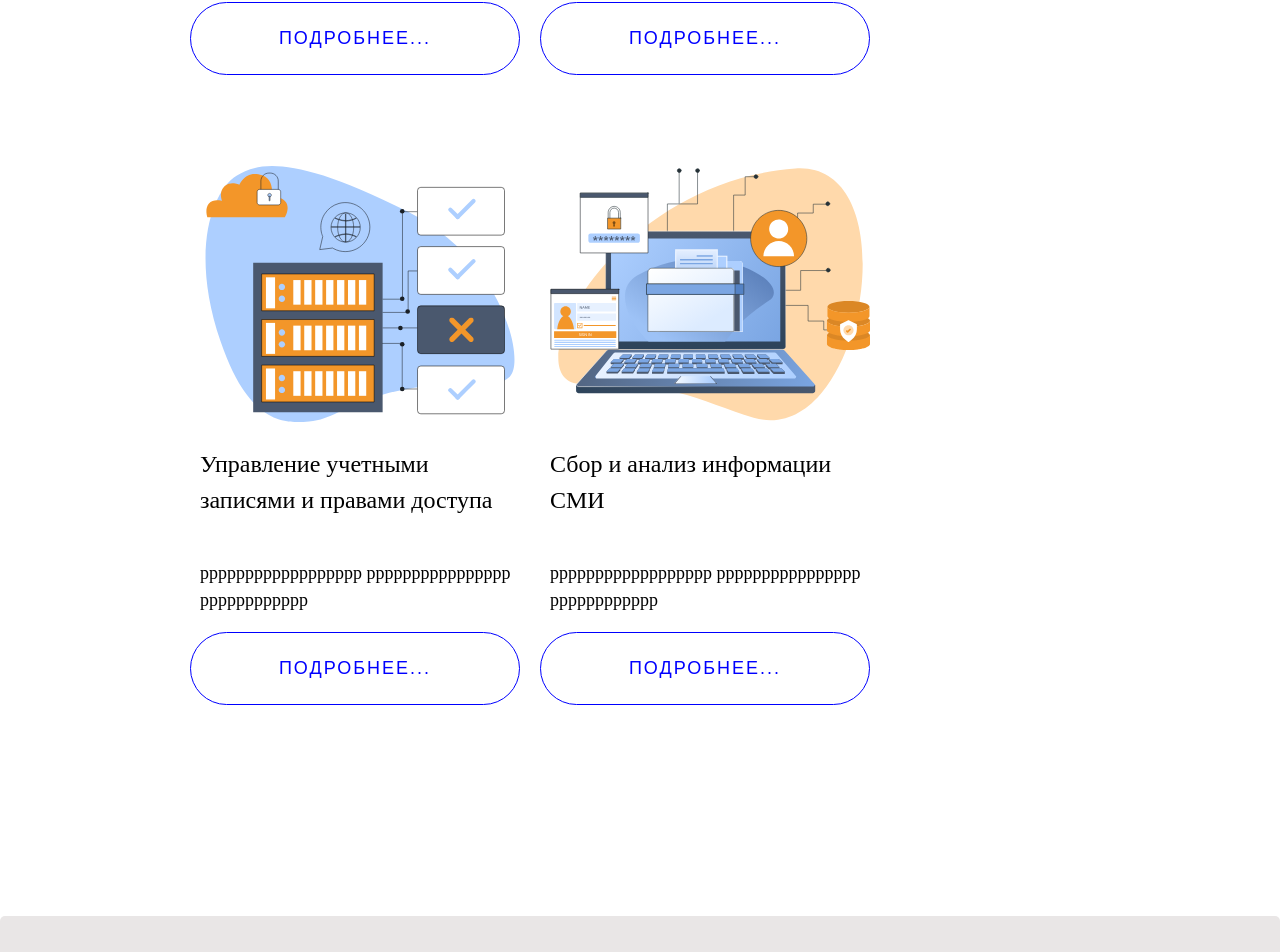
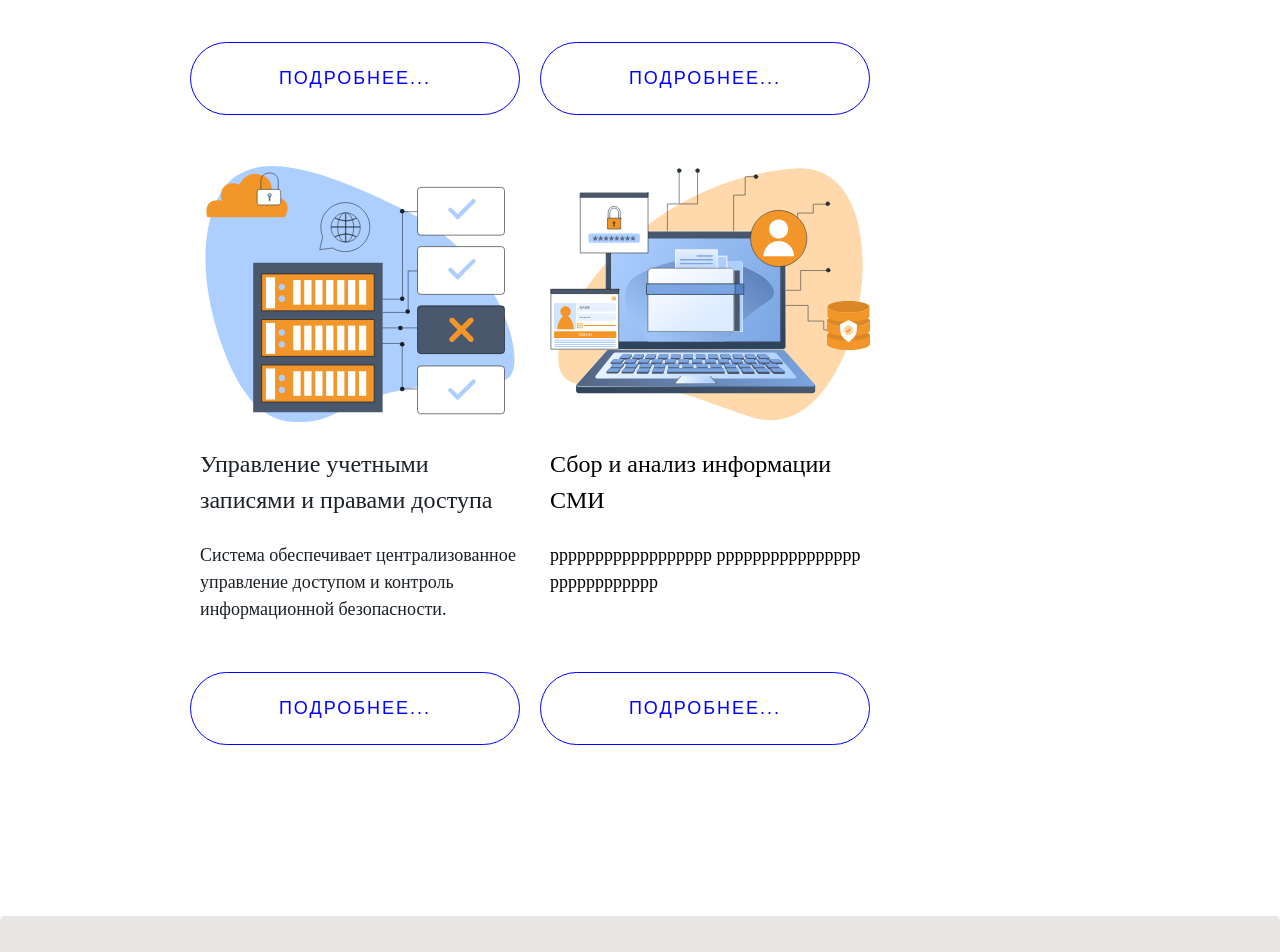
Before and after one commit to MaximEsin/It-easy, a React (Create React App) app: page /products in a window 1280 px wide. Shown: the part 1895-2847 px from the top of the page. Built offline with nearby package versions, Linux system fonts and the light colour scheme.

Commit message:
Security page added

```diff
--- a/src/App.js
+++ b/src/App.js
@@ -13,6 +13,7 @@ import { useEffect } from "react";
 import { getLanguage } from "./services/actions";
 import FireAlarm from "./pages/projects/FireAlarm";
 import IP from "./pages/IP";
+import Security from "./pages/projects/Security";
 
 function App() {
   const dispatch = useDispatch();
@@ -39,6 +40,7 @@ function App() {
         <Route path="/services" element={<Services />} />
         <Route path="/IP" element={<IP />} />
         <Route path="/fire-alarm" element={<FireAlarm />} />
+        <Route path="/security" element={<Security />} />
       </Routes>
       <Footer />
     </div>
--- a/src/components/Product.jsx
+++ b/src/components/Product.jsx
@@ -7,8 +7,10 @@ const Product = ({ image, heading, description }) => {
   return (
     <div className={styles.product__container}>
       <img src={image} alt="Image of product" className={styles.product__img} />
-      <p className={styles.product__heading}>{heading}</p>
-      <p className={styles.product__description}>{description}</p>
+      <div className={styles.product__content}>
+        <p className={styles.product__heading}>{heading}</p>
+        <p className={styles.product__description}>{description}</p>
+      </div>
       <button className={styles.product__btn}>{data.ourProductsButtonList}</button>
     </div>
   );
--- a/src/components/Product.module.scss
+++ b/src/components/Product.module.scss
@@ -5,6 +5,10 @@
     width: 100%;
     max-width: 320px;
     height: 600px;
+  }
+
+  &__content {
+    height: 250px;
   }
 
   &__heading {
--- a/src/data/Data.jsx
+++ b/src/data/Data.jsx
@@ -82,7 +82,7 @@ export const Russian = {
   ourProductsTitleList4: "Цифровой ассистент сотрудника",
   ourProductsDescription4: "рррррррррррррррррр рррррррррррррррр рррррррррррр",
   ourProductsTitleList5: "Управление учетными записями и правами доступа",
-  ourProductsDescription5: "рррррррррррррррррр рррррррррррррррр рррррррррррр",
+  ourProductsDescription5: "Система обеспечивает централизованное управление доступом и контроль информационной безопасности.",
   ourProductsTitleList6: "Сбор и анализ информации СМИ",
   ourProductsDescription6: "рррррррррррррррррр рррррррррррррррр рррррррррррр",
   fAHeading: "Система мониторинга пожарной сигнализации",
@@ -240,7 +240,7 @@ export const English = {
     "qqqqqqqqqqqqqqqqqqqqqq qqqqqqqqqqqqqqqqqqqqqqq qqqqqqqqqqqqqq",
   ourProductsTitleList5: "Managing accounts and access rights",
   ourProductsDescription5:
-    "qqqqqqqqqqqqqqqqqqqqqq qqqqqqqqqqqqqqqqqqqqqqq qqqqqqqqqqqqqq",
+    "The system provides centralized access control and information security control.",
   ourProductsTitleList6: "Collection and analysis of media information",
   ourProductsDescription6:
     "qqqqqqqqqqqqqqqqqqqqqq qqqqqqqqqqqqqqqqqqqqqqq qqqqqqqqqqqqqq",
--- a/src/pages/OurProducts.jsx
+++ b/src/pages/OurProducts.jsx
@@ -50,11 +50,11 @@ const OurProducts = () => {
             heading={data.ourProductsTitleList4}
             description={data.ourProductsDescription4}
           />
-          <Product
+          <Link to="/security" className={styles.products__link}> <Product
             image={five}
             heading={data.ourProductsTitleList5}
             description={data.ourProductsDescription5}
-          />
+          /></Link>
           <Product
             image={six}
             heading={data.ourProductsTitleList6}
--- /dev/null
+++ b/src/pages/projects/Security.jsx
@@ -0,0 +1,10 @@
+import React from "react";
+import styles from "../../styles/Projects.module.scss";
+
+const Security = () => {
+    return(
+        <div></div>
+    )
+}
+
+export default Security;
```
